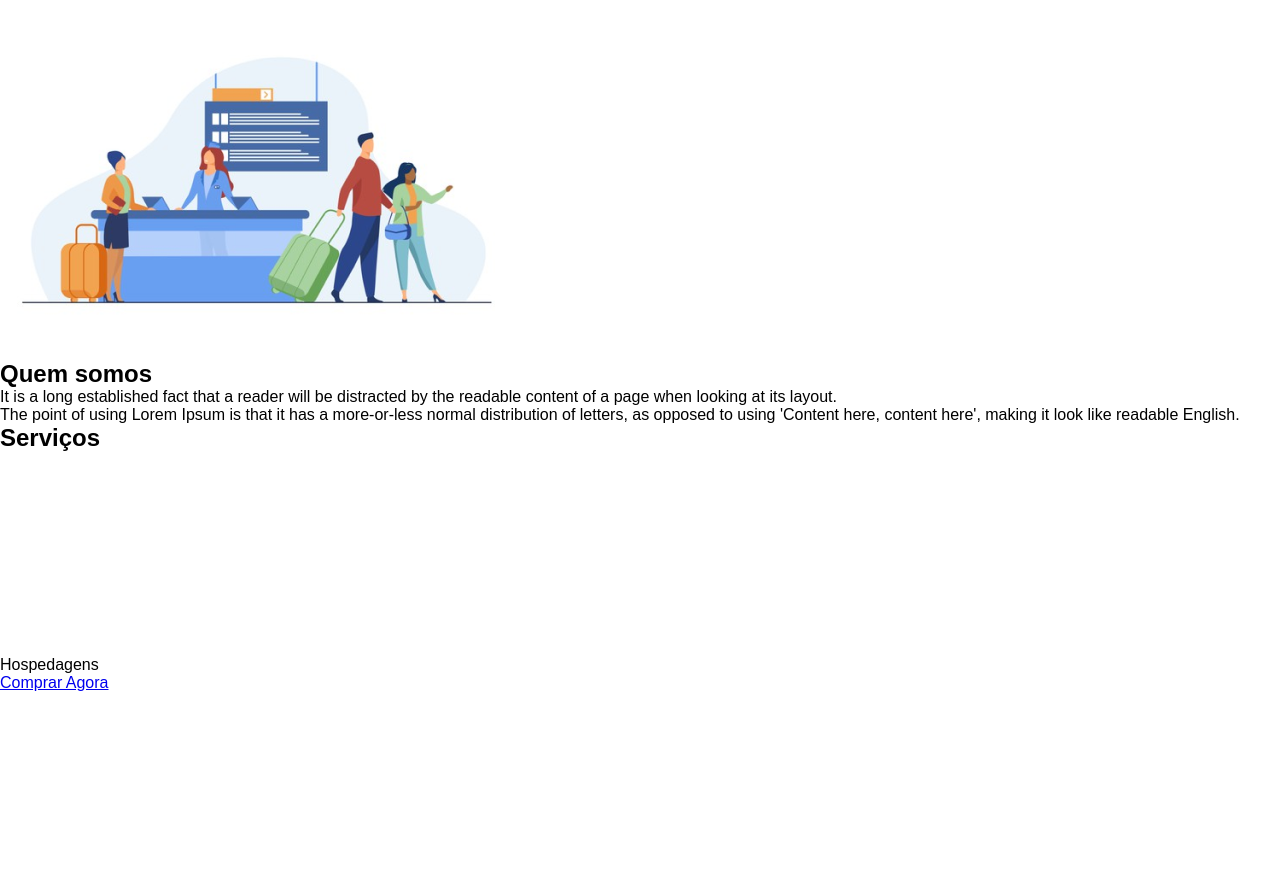
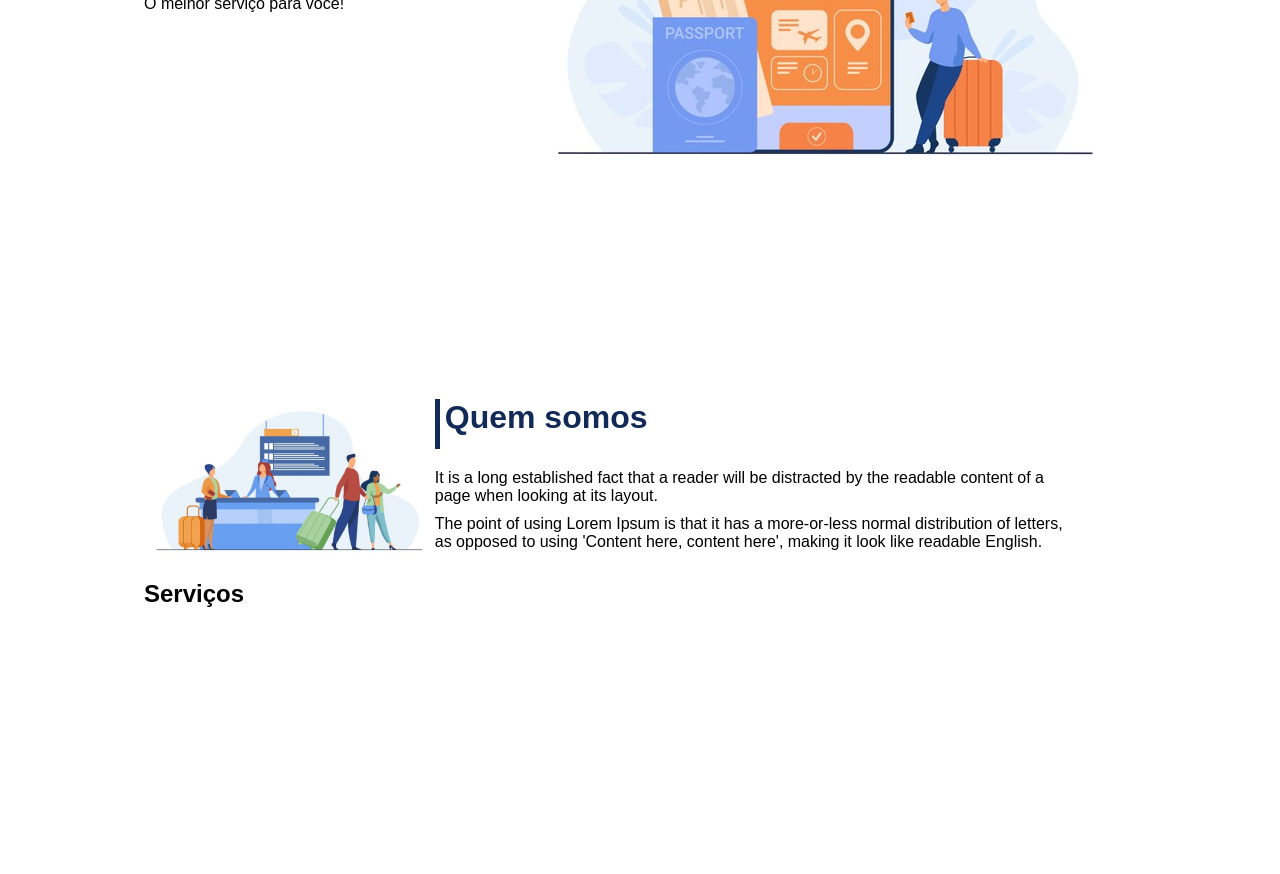
Before and after one commit to tilo1306/Spread-Fullstack-Developer, a plain HTML site: page Flex projeto/index.html in a window 1280 px wide. Shown: the part 521-1395 px from the top of the page. Drawn offline with Linux system fonts and the light colour scheme.

Commit message:
stylizando main

```diff
--- a/Flex projeto/assets/styles/styles.css
+++ b/Flex projeto/assets/styles/styles.css
@@ -16,6 +16,11 @@ header {
   background-color: #122a57;
   display: flex;
   height: 100px;
+  color: #fff;
+}
+div img {
+  display: block;
+  width: 100%;
 }
 .flex-container {
   display: flex;
@@ -23,3 +28,65 @@ header {
   margin: auto;
   width: 100%;
 }
+header .list-items {
+  align-items: center;
+  display: flex;
+  max-width: 260px;
+  justify-content: space-between;
+  width: 100%;
+}
+.list-items li a {
+  color: #fff;
+}
+header .menu {
+  justify-content: space-between;
+}
+.presentation {
+  height: 100vh;
+  align-items: center;
+  justify-content: space-between;
+}
+.presentation .text-presentation {
+  min-width: 200px;
+}
+.text-presentation h1 {
+  color: #122a57;
+  font-size: 48px;
+  margin-bottom: 10px;
+}
+.text-presentation a {
+  color: #122a57;
+  color: #fff;
+  text-align: center;
+  border-radius: 30px;
+  width: 220px;
+  display: block;
+  text-decoration: none;
+  height: 50px;
+  line-height: 50px;
+  margin-top: 10px;
+  margin-bottom: 10px;
+}
+#quem-somos {
+  flex-direction: row-reverse;
+  align-items: center;
+  justify-content: space-between;
+}
+#quem-somos h2 {
+  font-size: 32px;
+  color: #122a57;
+  display: flex;
+  margin-bottom: 20px;
+}
+#quem-somos h2::before {
+  content: "";
+  height: 50px;
+  width: 5px;
+  margin-right: 5px;
+  background-color: #122a57;
+  position: relative;
+}
+#quem-somos p {
+  margin-bottom: 10px;
+  width: 90%;
+}
--- a/Flex projeto/index.html
+++ b/Flex projeto/index.html
@@ -21,8 +21,8 @@
       </div>
     </header>
 
-    <div class="flex-container">
-      <div>
+    <div class="flex-container presentation">
+      <div class="text-presentation">
         <h1>Flex <br />Turismos</h1>
         <p>O melhor serviço para você!</p>
         <a href="">Saiba Mais!</a>
@@ -35,14 +35,7 @@
       </div>
     </div>
 
-    <div>
-      <div>
-        <img
-          src="./assets/images/1-quem-somos.png"
-          alt="balcão de atendimento"
-        />
-      </div>
-
+    <div class="flex-container" id="quem-somos">
       <div>
         <h2>Quem somos</h2>
         <p>
@@ -55,10 +48,17 @@
           here', making it look like readable English.
         </p>
       </div>
+
+      <div>
+        <img
+          src="./assets/images/1-quem-somos.png"
+          alt="balcão de atendimento"
+        />
+      </div>
     </div>
 
     <div>
-      <div>
+      <div class="flex-container">
         <h2>Serviços</h2>
       </div>
 
```
